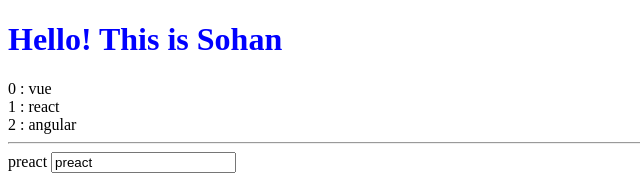
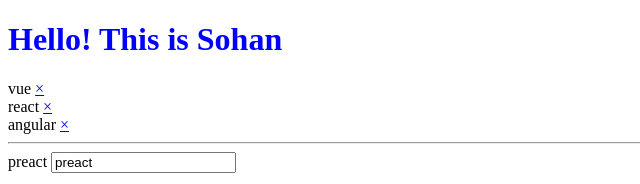
Before and after one commit to SohanFullDev/Vue-3_SPA_S6, a Vue app: page / in a window 1280 px wide. Shown: the top 184 px of the page, without its empty margins (0-640 px from the left). Built offline with nearby package versions, Linux system fonts and the light colour scheme.

Commit message:
working with methods_b

```diff
--- a/src/components/Tagsinput.vue
+++ b/src/components/Tagsinput.vue
@@ -1,6 +1,9 @@
 <template>
 
-    <div v-for="(tag, index) in tags">{{ index + " : " + tag}}</div>
+    <div v-for="(tag, index) in tags">
+        {{tag}}
+     <a @click.prevent="removeTag(index)" href="#">&times;</a>
+    </div>
     <hr>
     {{ newTag }}
 
@@ -31,6 +34,9 @@ export default {
 
             }
 
+        },
+        removeTag(index){
+            this.tags.splice(index, 1)
         }
     }
 
```
